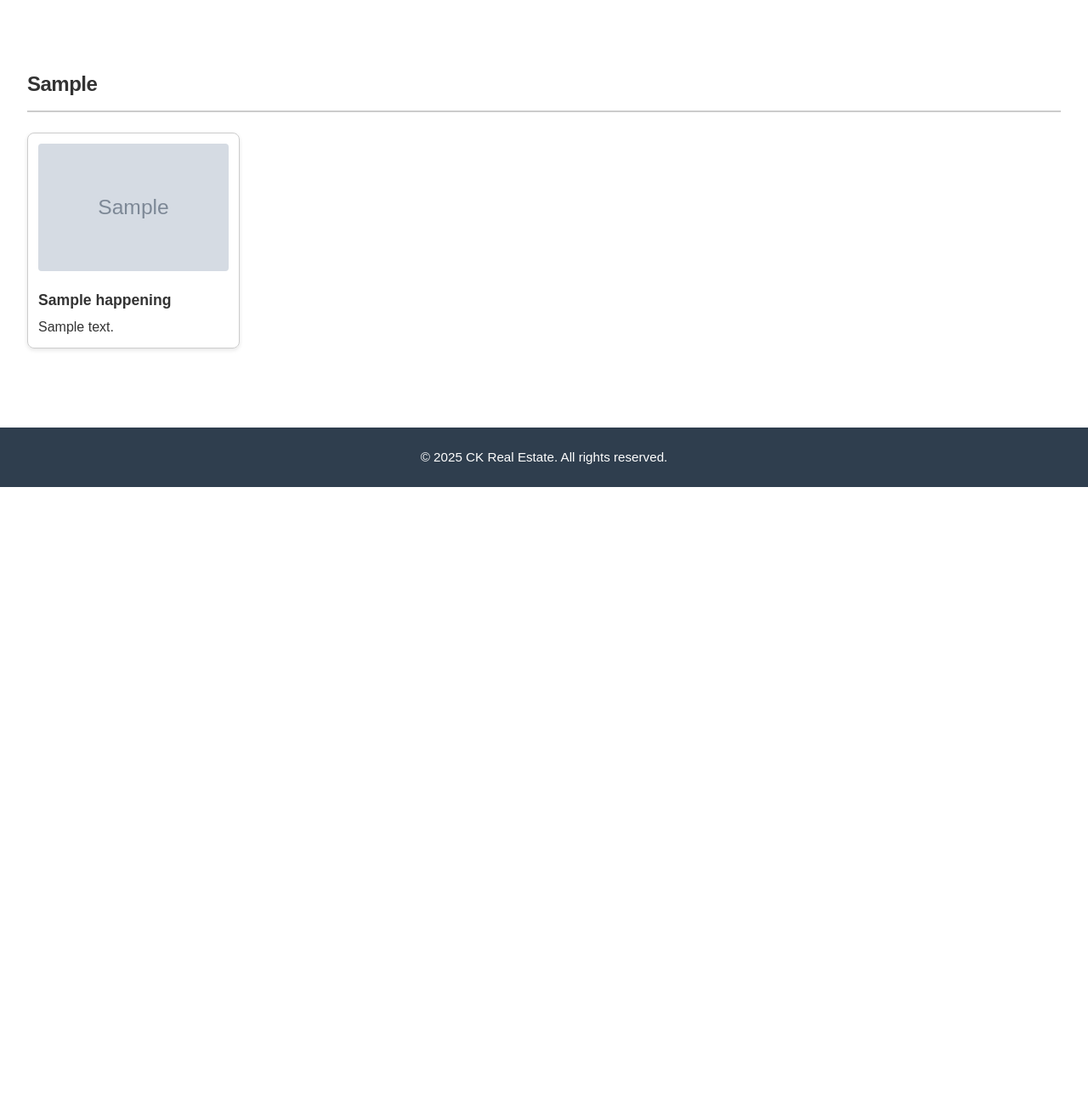
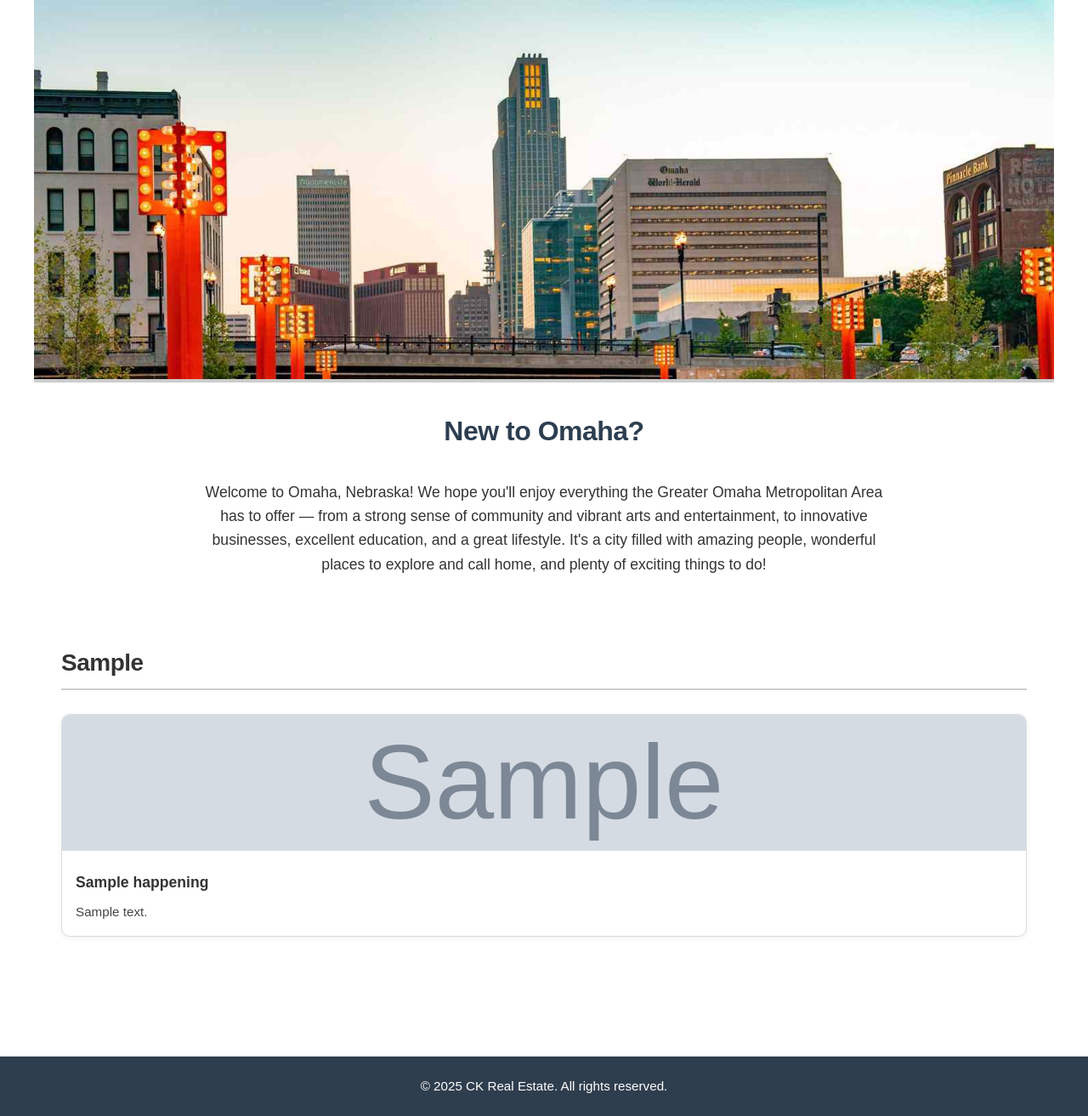
Before and after one commit to katelynreyes/ISQA8030, a Django app: template happenings/templates/happenings/index.html in a window 1280 px wide. Shown: the part 101-1414 px from the top of the page at 85% size. Before the commit the page ends 674 px from the top, so only its background shows below. Run offline with Django 5.2, Linux system fonts and the light colour scheme; the template is opened without the code that fills it: most values are stand-ins (such as "Sample title", 1, 10 or a date in 2020); grey boxes marked "Sample" are stand-in pictures; some web fonts are replaced.

Commit message:
Added additional styling for happenings

```diff
--- a/happenings/templates/happenings/index.html
+++ b/happenings/templates/happenings/index.html
@@ -2,42 +2,152 @@
 {% load static %}
 
 {% block content %}
-<div style="padding: 2em;">
+<style>
+    .header-image {
+        width: 100%;
+        height: 500px; /* increase height to show more of the image */
+        object-fit: cover;
+        object-position: center top; /* centers horizontally, nudges upward */
+        border-bottom: 4px solid #ccc;
+        margin-bottom: 2em;
+    }
+
+    .hero-image-crop {
+        width: 100%;
+        max-width: 1200px; /* adjust this as needed */
+        height: 450px;      /* crop height */
+        overflow: hidden;
+        border-bottom: 4px solid #ccc;
+        margin: 0 auto 2em auto; /* centers it */
+    }
+
+    .hero-image {
+        width: 100%;
+        height: auto;
+        display: block;
+        object-fit: cover;
+        object-position: center top;
+    }
+
+    .intro-section {
+        text-align: center;
+        margin-bottom: 3em;
+        padding: 0 1em;
+    }
+
+    .intro-title {
+        font-size: 2em;
+        font-weight: bold;
+        margin-bottom: 1em;
+    }
+
+    .intro-text {
+        font-size: 1.1em;
+        max-width: 800px;
+        margin: 0 auto;
+        color: #333;
+    }
+
+    .section-title {
+        font-size: 1.75em;
+        margin-bottom: 1em;
+        padding-bottom: 0.25em;
+        border-bottom: 2px solid #ccc;
+    }
+
+    .section-title.left {
+        text-align: left;
+    }
+
+    .section-title.right {
+        text-align: right;
+    }
+
+    .happening-grid {
+        display: grid;
+        grid-template-columns: repeat(auto-fit, minmax(280px, 1fr));
+        gap: 1.5em;
+        margin-bottom: 3em;
+    }
+
+    .happening-card {
+        background: #fff;
+        border: 1px solid #ddd;
+        border-radius: 10px;
+        box-shadow: 0 2px 6px rgba(0,0,0,0.06);
+        transition: transform 0.2s ease;
+        overflow: hidden;
+    }
+
+    .happening-card:hover {
+        transform: scale(1.02);
+    }
+
+    .happening-image {
+        width: 100%;
+        height: 160px;
+        object-fit: cover;
+    }
+
+    .happening-content {
+        padding: 1em;
+    }
+
+    .happening-title {
+        font-weight: bold;
+        font-size: 1.1em;
+        margin-bottom: 0.5em;
+    }
+
+    .happening-description {
+        font-size: 0.95em;
+        color: #444;
+    }
+</style>
+
+<div>
+    <!-- Static Header Image -->
+    <div class="hero-image-crop">
+        <img src="{% static 'images/omaha happenings_main.jpg' %}" alt="Welcome to Omaha" class="hero-image">
+    </div>
+    <!-- Welcome Section -->
+    <div class="intro-section">
+        <h1 class="intro-title">New to Omaha?</h1>
+        <p class="intro-text">
+            Welcome to Omaha, Nebraska! We hope you'll enjoy everything the Greater Omaha Metropolitan Area has to offer —
+            from a strong sense of community and vibrant arts and entertainment, to innovative businesses, excellent education,
+            and a great lifestyle. It's a city filled with amazing people, wonderful places to explore and call home, and plenty of exciting things to do!
+        </p>
+    </div>
+
+    <!-- Happenings Section -->
+    <div style="padding: 2em; max-width: 1200px; margin: auto;">
         {% if grouped_happenings %}
             {% for group in grouped_happenings %}
-            <h2 style="margin-top: 2em; margin-bottom: 1em; font-size: 1.5em; border-bottom: 2px solid #ccc; padding-bottom: 0.5em;">
+                <h2 class="section-title {% cycle 'left' 'right' %}">
                     {{ group.category_display }}
                 </h2>
 
-            <div style="display: flex; flex-wrap: wrap; gap: 1.5em;">
+                <div class="happening-grid">
                     {% for happening in group.happenings %}
-                    <div style="
-                        border: 1px solid #ccc;
-                        border-radius: 8px;
-                        width: 250px;
-                        padding: 12px;
-                        box-shadow: 0 2px 5px rgba(0, 0, 0, 0.1);
-                        transition: transform 0.2s ease;
-                    "
-                         onmouseover="this.style.transform='scale(1.02)'"
-                         onmouseout="this.style.transform='scale(1)'"
-                    >
+                        <div class="happening-card">
                             <a href="/happenings/{{ happening.happening_id }}/" style="text-decoration: none; color: inherit;">
-                            {% if happening.url %}
-                            <img src="{{ happening.photo.url }}"
-                                 alt="Image"
-                                 style="width: 100%; height: 150px; object-fit: cover; border-radius: 4px;">
+                                {% if happening.photo %}
+                                    <img src="{{ happening.photo.url }}" alt="Image" class="happening-image">
+                                {% else %}
+                                    <img src="{% static 'images/generic_cityscape.png' %}" alt="Default image" class="happening-image">
                                 {% endif %}
-                            <div style="margin-top: 0.75em;">
-                                <div style="font-weight: bold; font-size: 1.1em; margin-bottom: 0.25em;">
+                                <div class="happening-content">
+                                    <div class="happening-title">
                                         {{ happening.title }}
                                     </div>
-
-                                {% if happening.happening_description|length > 50 %}
-                                    <p>{{ happening.happening_description|slice:":50" }}...</p>
+                                    <div class="happening-description">
+                                        {% if happening.happening_description|length > 60 %}
+                                            {{ happening.happening_description|slice:":60" }}...
                                         {% else %}
-                                    <p>{{ happening.happening_description }}</p>
+                                            {{ happening.happening_description }}
                                         {% endif %}
+                                    </div>
                                 </div>
                             </a>
                         </div>
@@ -48,4 +158,5 @@
             <p>No happenings are available.</p>
         {% endif %}
     </div>
+</div>
 {% endblock %}
```
Also changed, not shown: db.sqlite3, static/images/generic_cityscape.png (added). Lines whose indentation alone changed are shown as unchanged.
